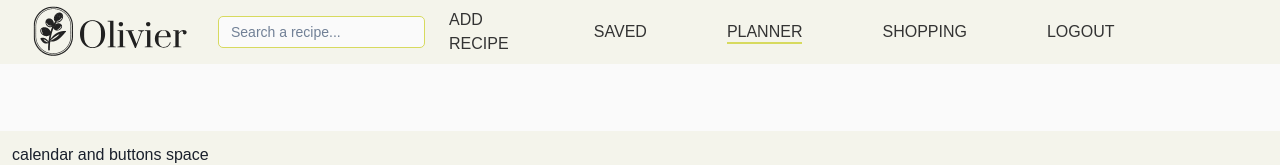
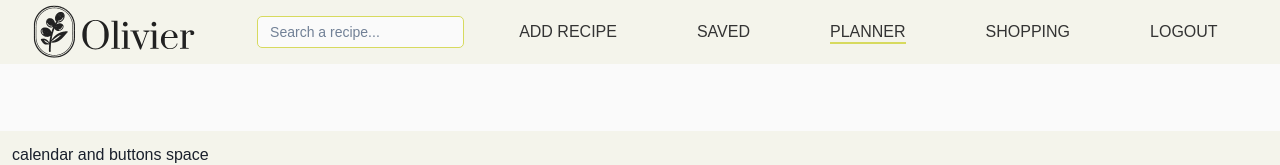
Before and after one commit to Code-the-Dream-School/dd-prac-team1-front, a React (Create React App) app: page /planner in a window 1280 px wide. Shown: the top 165 px of the page. Built offline with nearby package versions, Linux system fonts and the light colour scheme; no server answers.

Commit message:
fixing navbar

```diff
--- a/src/components/Layout/Layout.tsx
+++ b/src/components/Layout/Layout.tsx
@@ -99,11 +99,9 @@ export default function Layout() {
         className="navbar"
         ref={navbarRef}
         px={4}
-        pt={{ base: "4", sm: "0" }}
-        display="flex"
-        flexDirection={{ base: "column", sm: "row" }}>
+        pt={{ base: "4", sm: "0" }}>
         <Flex
-          h={{ base: "32", sm: "16" }}
+          h={{ base: "28", sm: "16" }}
           alignItems={{ base: "flex-start", sm: "center" }}
           justifyContent="space-between">
           <IconButton
@@ -124,7 +122,6 @@ export default function Layout() {
               <Image
                 src="/images/Logo_Olivier.svg"
                 maxW="100%"
-                minWidth="150px"
                 h="auto"
                 cursor="pointer"
                 onClick={() => {
@@ -132,7 +129,7 @@ export default function Layout() {
                 }}
               />
             </Box>
-            <Box mt={{ base: "4", sm: "0" }}>
+            <Box ml={{ base: "-20", sm: "0" }}>
               <RecipeSearch />
             </Box>
             <HStack
```
